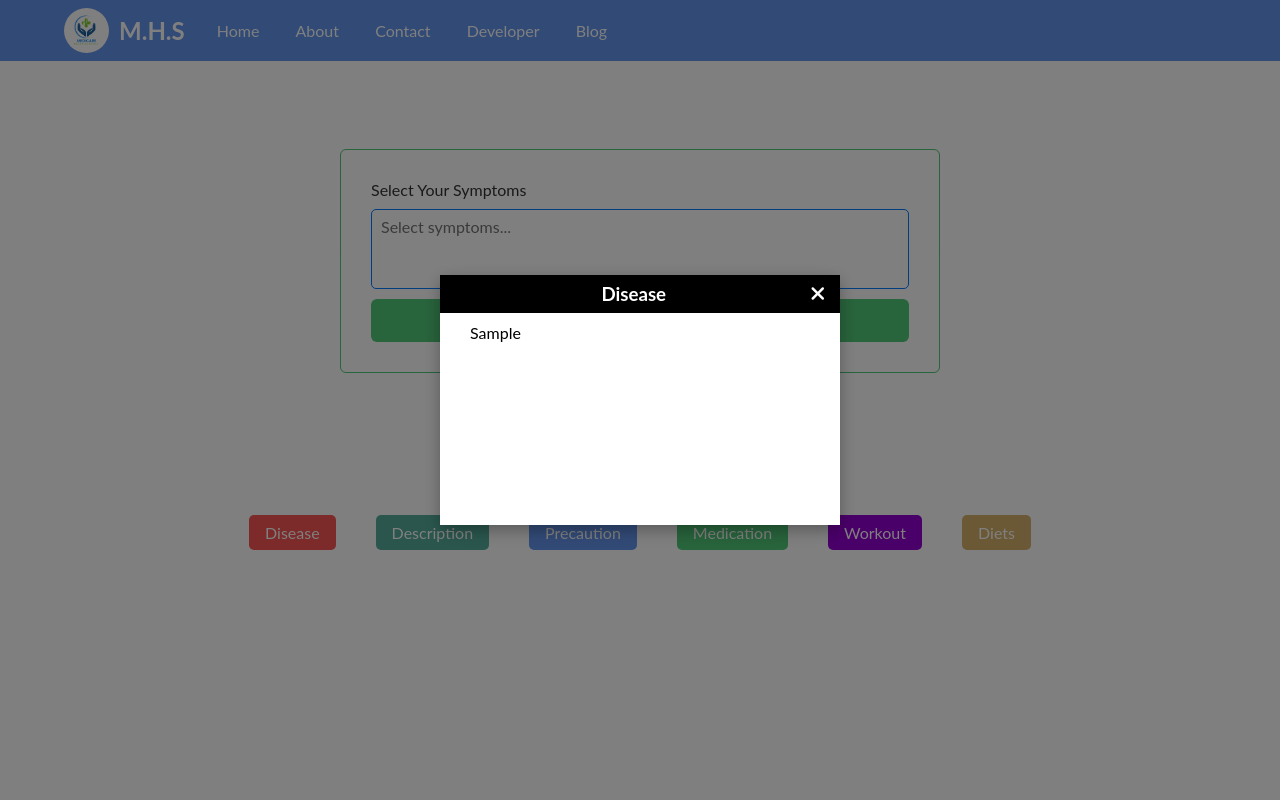
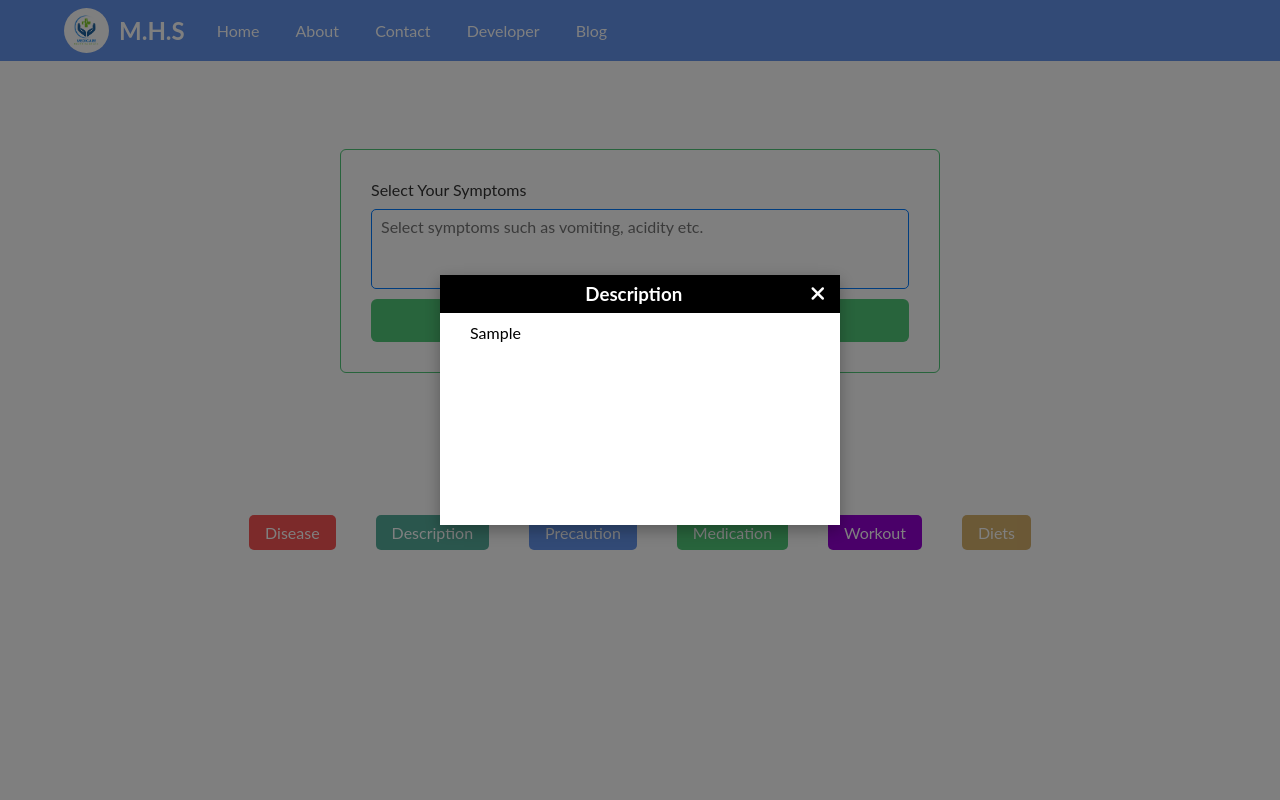
Before and after one commit to faizancodex/Medicine-Recommendation-System, a Flask app: template templates/index.html in a window 1280 px wide, after a click on "Description". Run offline with Flask 3, Linux system fonts and the light colour scheme; the template is opened without the code that fills it: most values are stand-ins (such as "Sample title", 1, 10 or a date in 2020); some libraries are stand-ins or nearby versions.

Commit message:
bugs fix

```diff
--- a/static/style.css
+++ b/static/style.css
@@ -48,6 +48,7 @@ header {
   display: flex;
   align-items: center;
   justify-content: center;
+  cursor: pointer;
 }
 .logo img {
   width: 45px;
--- a/templates/index.html
+++ b/templates/index.html
@@ -141,7 +141,7 @@
     <div class="popup-overlay" id="descriptionPopup">
         <div class="popup-content">
             <div class="popup--heading">
-                <h3>Disease</h3>
+                <h3>Description</h3>
                 <button class="close-btn" onclick="closePopup('descriptionPopup')"><i
                         class="fa-solid fa-xmark"></i></button>
             </div>
@@ -153,7 +153,7 @@
     <div class="popup-overlay" id="precautionPopup">
         <div class="popup-content">
             <div class="popup--heading">
-                <h3>Disease</h3>
+                <h3>Precaution</h3>
                 <button class="close-btn" onclick="closePopup('precautionPopup')"><i
                         class="fa-solid fa-xmark"></i></button>
             </div>
@@ -170,7 +170,7 @@
     <div class="popup-overlay" id="medicationPopup">
         <div class="popup-content">
             <div class="popup--heading">
-                <h3>Disease</h3>
+                <h3>Medication</h3>
                 <button class="close-btn" onclick="closePopup('medicationPopup')"><i
                         class="fa-solid fa-xmark"></i></button>
             </div>
@@ -188,7 +188,7 @@
     <div class="popup-overlay" id="workoutPopup">
         <div class="popup-content">
             <div class="popup--heading">
-                <h3>Disease</h3>
+                <h3>Workout</h3>
                 <button class="close-btn" onclick="closePopup('workoutPopup')"><i
                         class="fa-solid fa-xmark"></i></button>
             </div>
@@ -206,7 +206,7 @@
     <div class="popup-overlay" id="dietsPopup">
         <div class="popup-content">
             <div class="popup--heading">
-                <h3>Disease</h3>
+                <h3>Diets</h3>
                 <button class="close-btn" onclick="closePopup('dietsPopup')"><i class="fa-solid fa-xmark"></i></button>
             </div>
             <div class="output-para">
@@ -224,7 +224,7 @@
     <script>
         $(document).ready(function () {
             $('#symptoms').select2({
-                placeholder: "Select symptoms...",
+                placeholder: "Select symptoms such as vomiting, acidity etc.",
                 allowClear: true,
                 //tags: true, // Allows users to add new symptoms dynamically
                 //tokenSeparators: [',', ' '] // Separate inputs with commas or spaces
```
Also changed, not shown: other parts of templates/index.html (+3 -3 lines).
